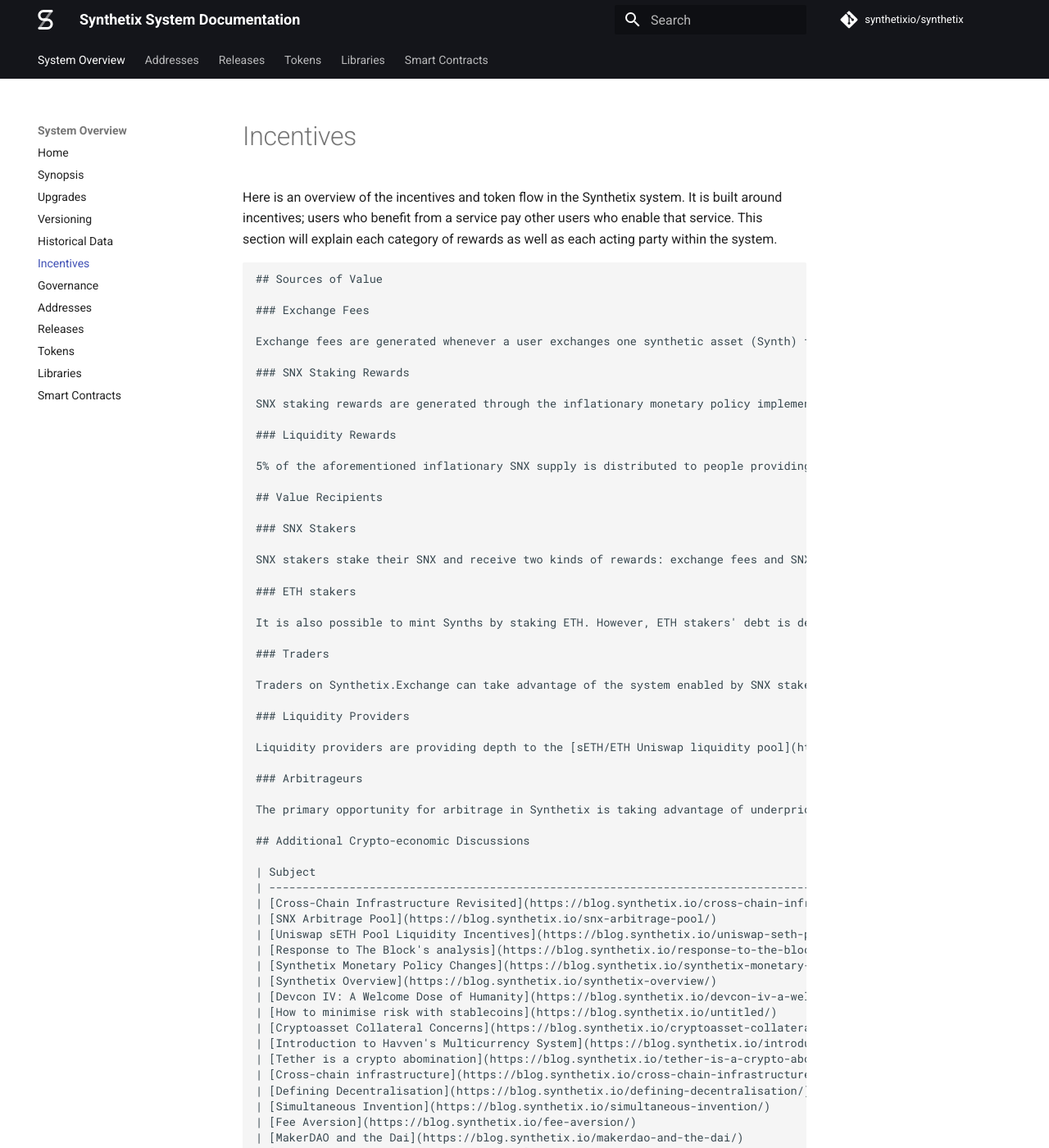
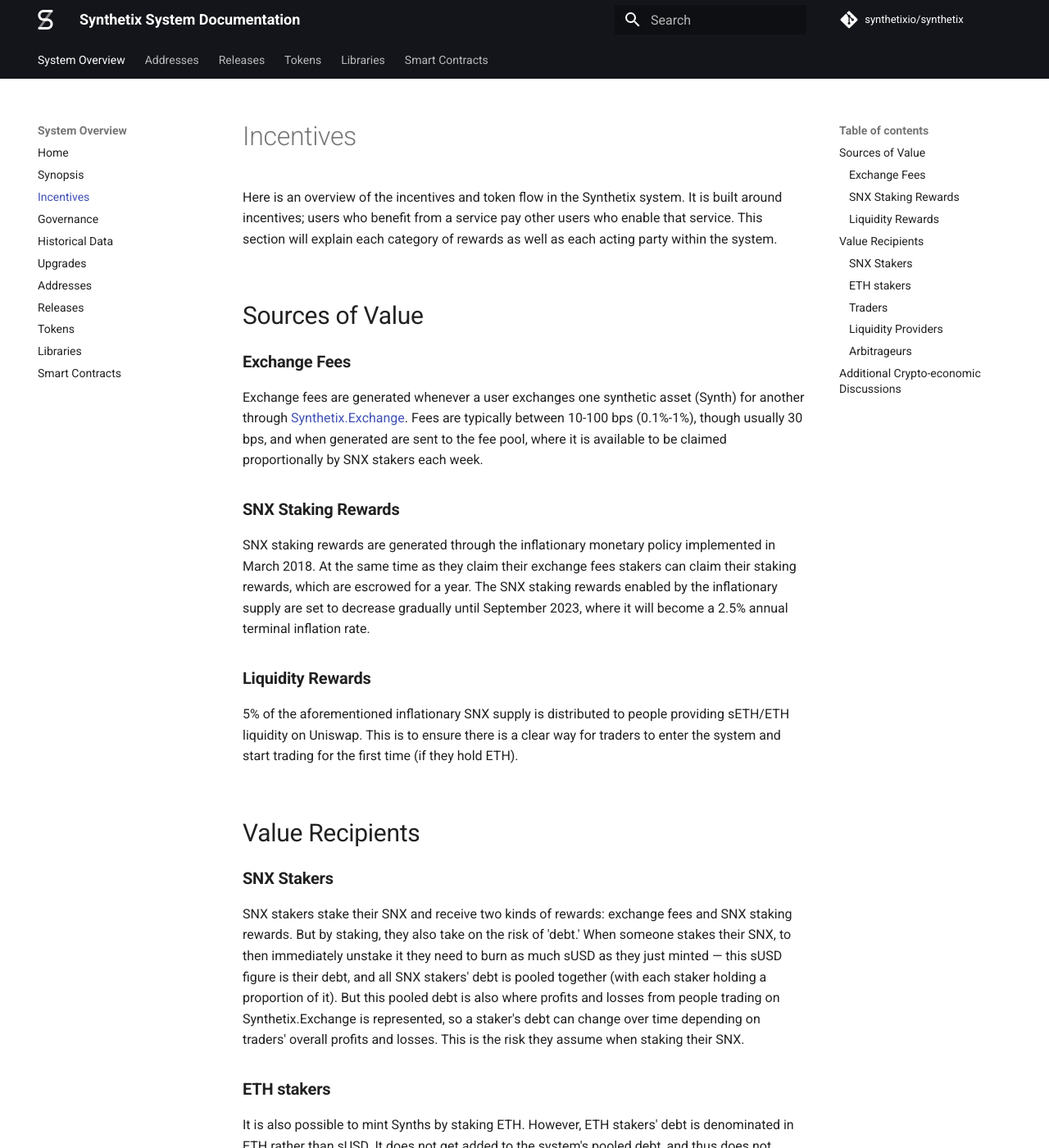
Before and after one commit to Synthetixio/synthetix-docs, an MkDocs documentation site: the page built from content/incentives.md, in a window 1280 px wide and 1400 px high. Shown: the whole window at 82% size. Built offline with MkDocs 1.6.1 and Material for MkDocs 9.7.7, drawn with Linux system fonts in a browser that asks for light colours; comment, search, counter and statistics services are not loaded; some of the changed text lies outside the part shown.

Commit message:
Moving versioning to libraries and fixing formatting

```diff
--- a/content/incentives.md
+++ b/content/incentives.md
@@ -2,65 +2,42 @@
 
 Here is an overview of the incentives and token flow in the Synthetix system. It is built around incentives; users who benefit from a service pay other users who enable that service. This section will explain each category of rewards as well as each acting party within the system.
 
-    ## Sources of Value
+## Sources of Value
 
-    ### Exchange Fees
+### Exchange Fees
 
-    Exchange fees are generated whenever a user exchanges one synthetic asset (Synth) for another through [Synthetix.Exchange](https://synthetix.exchange). Fees are typically between 10-100 bps (0.1%-1%), though usually 30 bps, and when generated are sent to the fee pool, where it is available to be claimed proportionally by SNX stakers each week.
+Exchange fees are generated whenever a user exchanges one synthetic asset (Synth) for another through [Synthetix.Exchange](https://synthetix.exchange). Fees are typically between 10-100 bps (0.1%-1%), though usually 30 bps, and when generated are sent to the fee pool, where it is available to be claimed proportionally by SNX stakers each week.
 
-    ### SNX Staking Rewards
+### SNX Staking Rewards
 
-    SNX staking rewards are generated through the inflationary monetary policy implemented in March 2018. At the same time as they claim their exchange fees stakers can claim their staking rewards, which are escrowed for a year. The SNX staking rewards enabled by the inflationary supply are set to decrease gradually until September 2023, where it will become a 2.5% annual terminal inflation rate.
+SNX staking rewards are generated through the inflationary monetary policy implemented in March 2018. At the same time as they claim their exchange fees stakers can claim their staking rewards, which are escrowed for a year. The SNX staking rewards enabled by the inflationary supply are set to decrease gradually until September 2023, where it will become a 2.5% annual terminal inflation rate.
 
-    ### Liquidity Rewards
+### Liquidity Rewards
 
-    5% of the aforementioned inflationary SNX supply is distributed to people providing sETH/ETH liquidity on Uniswap. This is to ensure there is a clear way for traders to enter the system and start trading for the first time (if they hold ETH).
+5% of the aforementioned inflationary SNX supply is distributed to people providing sETH/ETH liquidity on Uniswap. This is to ensure there is a clear way for traders to enter the system and start trading for the first time (if they hold ETH).
 
-    ## Value Recipients
+## Value Recipients
 
-    ### SNX Stakers
+### SNX Stakers
 
-    SNX stakers stake their SNX and receive two kinds of rewards: exchange fees and SNX staking rewards. But by staking, they also take on the risk of 'debt.' When someone stakes their SNX, to then immediately unstake it they need to burn as much sUSD as they just minted — this sUSD figure is their debt, and all SNX stakers' debt is pooled together (with each staker holding a proportion of it). But this pooled debt is also where profits and losses from people trading on Synthetix.Exchange is represented, so a staker's debt can change over time depending on traders' overall profits and losses. This is the risk they assume when staking their SNX.
+SNX stakers stake their SNX and receive two kinds of rewards: exchange fees and SNX staking rewards. But by staking, they also take on the risk of 'debt.' When someone stakes their SNX, to then immediately unstake it they need to burn as much sUSD as they just minted — this sUSD figure is their debt, and all SNX stakers' debt is pooled together (with each staker holding a proportion of it). But this pooled debt is also where profits and losses from people trading on Synthetix.Exchange is represented, so a staker's debt can change over time depending on traders' overall profits and losses. This is the risk they assume when staking their SNX.
 
-    ### ETH stakers
+### ETH stakers
 
-    It is also possible to mint Synths by staking ETH. However, ETH stakers' debt is denominated in ETH rather than sUSD. It does not get added to the system's pooled debt, and thus does not fluctuate depending on traders' outcomes. However, there is a 5% APR to stake ETH, as well as a small minting fee.
+It is also possible to mint Synths by staking ETH. However, ETH stakers' debt is denominated in ETH rather than sUSD. It does not get added to the system's pooled debt, and thus does not fluctuate depending on traders' outcomes. However, there is a 5% APR to stake ETH, as well as a small minting fee.
 
-    ### Traders
+### Traders
 
-    Traders on Synthetix.Exchange can take advantage of the system enabled by SNX stakers, namely trading a wide variety of assets with infinite liquidity and no slippage. They do not need to stake or even hold SNX.
+Traders on Synthetix.Exchange can take advantage of the system enabled by SNX stakers, namely trading a wide variety of assets with infinite liquidity and no slippage. They do not need to stake or even hold SNX.
 
-    ### Liquidity Providers
+### Liquidity Providers
 
-    Liquidity providers are providing depth to the [sETH/ETH Uniswap liquidity pool](https://etherscan.io/address/0xe9cf7887b93150d4f2da7dfc6d502b216438f244/#tokentxns). The deeper this pool, the less slippage traders pay when entering or exiting the system. Liquidity providers do not need to stake or hold SNX, only ETH and sETH. To receive rewards they must [stake their Uniswap LP tokens](https://blog.synthetix.io/new-uniswap-seth-lp-reward-system/) into a purpose-built smart contract.
+Liquidity providers are providing depth to the [sETH/ETH Uniswap liquidity pool](https://etherscan.io/address/0xe9cf7887b93150d4f2da7dfc6d502b216438f244/#tokentxns). The deeper this pool, the less slippage traders pay when entering or exiting the system. Liquidity providers do not need to stake or hold SNX, only ETH and sETH. To receive rewards they must [stake their Uniswap LP tokens](https://blog.synthetix.io/new-uniswap-seth-lp-reward-system/) into a purpose-built smart contract.
 
-    ### Arbitrageurs
+### Arbitrageurs
 
-    The primary opportunity for arbitrage in Synthetix is taking advantage of underpriced assets on the secondary market. If sETH or sUSD are ever trading below the price of ETH or USD respectively, then stakers can profit by purchasing them cheaply and using them within the Synthetix system, where their values do not take the market rate into consideration.
+The primary opportunity for arbitrage in Synthetix is taking advantage of underpriced assets on the secondary market. If sETH or sUSD are ever trading below the price of ETH or USD respectively, then stakers can profit by purchasing them cheaply and using them within the Synthetix system, where their values do not take the market rate into consideration.
 
-    ## Additional Crypto-economic Discussions
+## Additional Crypto-economic Discussions
 
-    | Subject                                                                                                                     | Date        |
-    | --------------------------------------------------------------------------------------------------------------------------- | ----------- |
-    | [Cross-Chain Infrastructure Revisited](https://blog.synthetix.io/cross-chain-infrastructure-revisited/)                     | 27 Aug 2019 |
-    | [SNX Arbitrage Pool](https://blog.synthetix.io/snx-arbitrage-pool/)                                                         | 22 Jul 2019 |
-    | [Uniswap sETH Pool Liquidity Incentives](https://blog.synthetix.io/uniswap-seth-pool-incentives/)                           | 12 Jul 2019 |
-    | [Response to The Block's analysis](https://blog.synthetix.io/response-to-the-block-analysis/)                               | 14 Jun 2019 |
-    | [Synthetix Monetary Policy Changes](https://blog.synthetix.io/synthetix-monetary-policy-changes/)                           | 15 Feb 2019 |
-    | [Synthetix Overview](https://blog.synthetix.io/synthetix-overview/)                                                         | 6 Dec 2018  |
-    | [Devcon IV: A Welcome Dose of Humanity](https://blog.synthetix.io/devcon-iv-a-welcome-dose-of-humanity/)                    | 7 Nov 2018  |
-    | [How to minimise risk with stablecoins](https://blog.synthetix.io/untitled/)                                                | 1 Nov 2018  |
-    | [Cryptoasset Collateral Concerns](https://blog.synthetix.io/cryptoasset-collateral-concerns/)                               | 19 Oct 2018 |
-    | [Introduction to Havven's Multicurrency System](https://blog.synthetix.io/introduction-to-havvens-multicurrency-system/)    | 18 Sep 2018 |
-    | [Tether is a crypto abomination](https://blog.synthetix.io/tether-is-a-crypto-abomination/)                                 | 7 Aug 2018  |
-    | [Cross-chain infrastructure](https://blog.synthetix.io/cross-chain-infrastructure/)                                         | 2 Aug 2018  |
-    | [Defining Decentralisation](https://blog.synthetix.io/defining-decentralisation/)                                           | 27 Jun 2018 |
-    | [Simultaneous Invention](https://blog.synthetix.io/simultaneous-invention/)                                                 | 22 Apr 2018 |
-    | [Fee Aversion](https://blog.synthetix.io/fee-aversion/)                                                                     | 11 Mar 2018 |
-    | [MakerDAO and the Dai](https://blog.synthetix.io/makerdao-and-the-dai/)                                                     | 19 Jan 2018 |
-    | [Basecoin: An Algorithmic Central Bank](https://blog.synthetix.io/basecoin-an-algorithmic-central-bank/)                    | 5 Jan 2018  |
-    | [A Decentralised Cryptocurrency Payment Gateway](https://blog.synthetix.io/a-decentralised-cryptocurrency-payment-gateway/) | 2 Jan 2018  |
-    | [Catalan Independence and the Blockchain](https://blog.havven.io/catalan-independence-and-the-blockchain-6bc77fab851c)      | 10 Dec 2017 |
-    | [Protocol Funding & Tokenomics](https://blog.havven.io/protocol-funding-tokenomics-55a9b266c8ed)                            | 8 Dec 2017  |
-    | [We Need a Decentralised Stablecoin](https://blog.havven.io/we-need-a-decentralised-stablecoin-b3e13346c74f)                | 25 Sep 2017 |
-    | [Havven Overview](https://blog.havven.io/havven-overview-2d4bb98a3be9)                                                      | 7 Sep 2017  |
+For more information and discussions on incentives, please see the lateset entries in our blog: [blog.synthetix.io](https://blog.synthetix.io).
--- a/mkdocs.yml
+++ b/mkdocs.yml
@@ -23,11 +23,10 @@ nav:
   - System Overview:
       - Home: index.md
       - Synopsis: synopsis.md
-      - Upgrades: upgrades.md
-      - Versioning: versioning.md
-      - Historical Data: historical.md
       - Incentives: incentives.md
       - Governance: governance.md
+      - Historical Data: historical.md
+      - Upgrades: upgrades.md
       - Addresses: addresses.md
       - Releases: releases.md
       - Tokens: tokens.md
@@ -41,6 +40,7 @@ nav:
       - Home: tokens.md
   - Libraries:
       - Home: libraries/index.md
+      - Versioning: libraries/versioning.md
       - synthetix: libraries/synthetix.md
       - synthetix-js: libraries/synthetix-js.md
       - synthetix-data: libraries/synthetix-data.md
```
Also changed, not shown: content/governance.md (+2 -1 lines), content/libraries/versioning.md (renamed from content/versioning.md).
